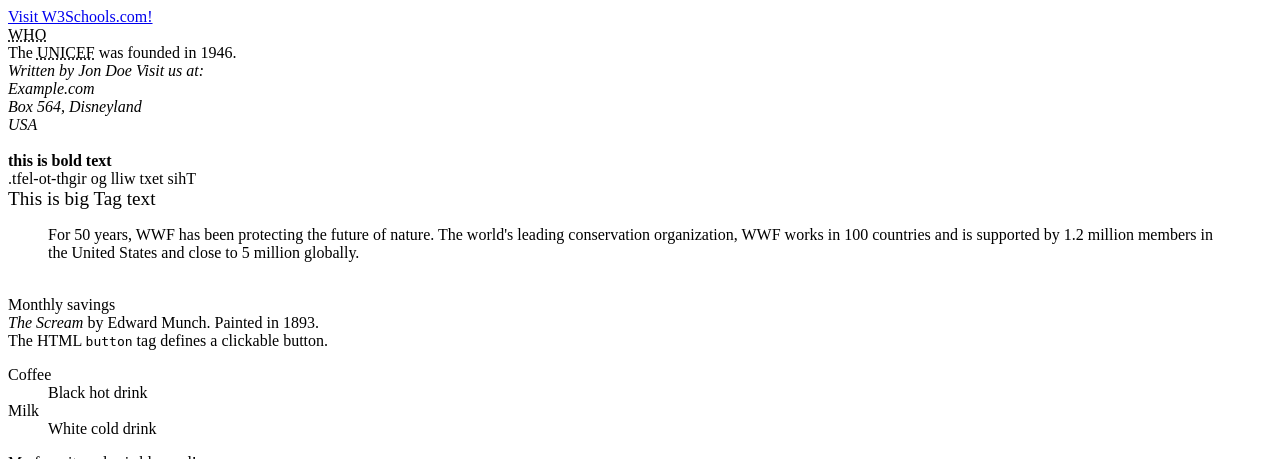
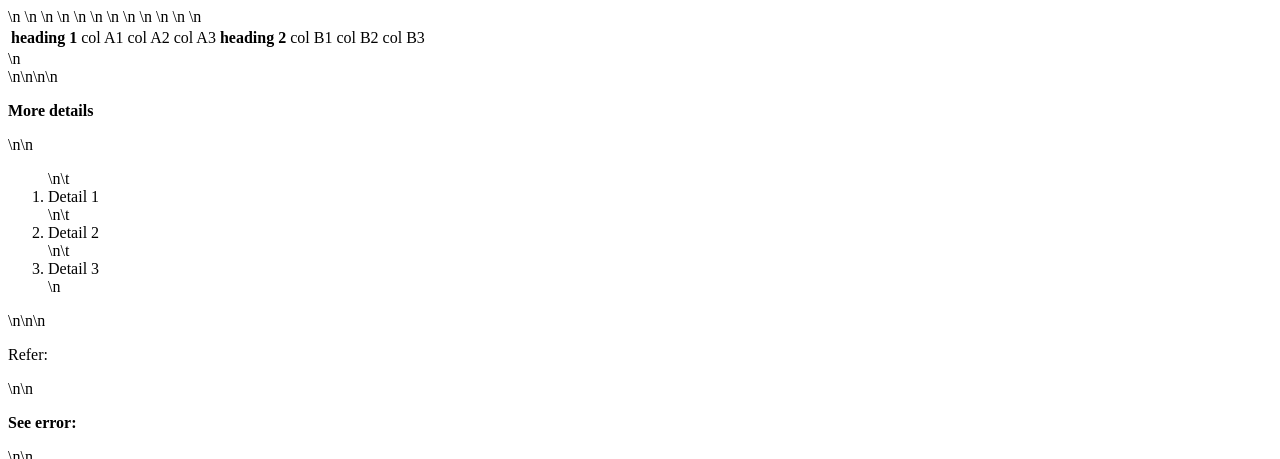
Before and after one commit to lopatinay/html2jira, a Python web app: template templates/example_1.html in a window 1280 px wide. Shown: the top 459 px of the page. Run offline with Jinja, Linux system fonts and the light colour scheme; the template is opened without the code that fills it, so the values that code supplies are empty.

Commit message:
add examples

```diff
--- a/main.py
+++ b/main.py
@@ -53,6 +53,6 @@ if __name__ == "__main__":
     registry.register("img", CustomImgConverter())
     converter = HtmlToJiraWikiConverter(registry)
 
-    with open("templates/lists.html") as fd:
+    with open("templates/example_2.html") as fd:
         jira_wiki = converter.convert(fd.read())
         print(jira_wiki)
--- a/templates/example_1.html
+++ b/templates/example_1.html
@@ -1,28 +1,36 @@
-<body>
-<a href="https://www.w3schools.com" target="_blank">Visit W3Schools.com!</a><br>
-<abbr title="World Health Organization">WHO</abbr><br>
-The <acronym title="United Nations International Children's Emergency Fund">UNICEF</acronym> was founded in 1946.<br>
-<address>
-Written by Jon Doe
-Visit us at:<br>
-Example.com<br>
-Box 564, Disneyland<br>
-USA
-</address><br>
-<b>this is bold text</b><br>
-<bdo dir="rtl">This text will go right-to-left.</bdo><br>
-<big>This is big Tag text</big><br>
-<blockquote cite="http://www.worldwildlife.org/who/index.html">
-For 50 years, WWF has been protecting the future of nature. The world's leading conservation organization, WWF works in 100 countries and is supported by 1.2 million members in the United States and close to 5 million globally.
-</blockquote><br>
-<caption>Monthly savings</caption><br>
-<cite>The Scream</cite> by Edward Munch. Painted in 1893.<br>
-The HTML <code>button</code> tag defines a clickable button.<br>
-<dl>
-<dt>Coffee</dt>
-<dd>Black hot drink</dd>
-<dt>Milk</dt>
-<dd>White cold drink</dd>
-</dl>
-My favorite color is <del>blue</del> <ins>red</ins>!<br>
-</body>
+<div class='table-wrap'>\n
+    <table class='confluenceTable'>
+        <tbody>\n
+        <tr>\n
+            <th class='confluenceTh'><b>heading 1</b></th>
+            \n
+            <td class='confluenceTd'>col A1</td>
+            \n
+            <td class='confluenceTd'>col A2</td>
+            \n
+            <td class='confluenceTd'>col A3</td>
+            \n
+            <th class='confluenceTh'><b>heading 2</b></th>
+            \n
+            <td class='confluenceTd'>col B1</td>
+            \n
+            <td class='confluenceTd'>col B2</td>
+            \n
+            <td class='confluenceTd'>col B3</td>
+            \n
+        </tr>
+        \n
+        </tbody>
+    </table>
+    \n
+</div>\n\n\n\n<p><b>More details</b></p>\n\n
+<ol>\n\t
+    <li>Detail 1</li>
+    \n\t
+    <li>Detail 2</li>
+    \n\t
+    <li>Detail 3</li>
+    \n
+</ol>\n\n\n<p>Refer: </p>\n\n<p><b>See error:</b></p>\n\n<p><span class=\"image-wrap\" style=\"\"><img
+        src=\"/rest/api/3/attachment/content/10241\" alt=\"cat.jpg\" width=\"25%\" style=\"border: 0px solid black\" /></span>
+</p>
```
Also changed, not shown: tag_converter/tag_converter_strategy.py (+7 -0 lines), templates/example_2.html (+1 -27 lines), templates/example_3.html (+1 -14 lines).
